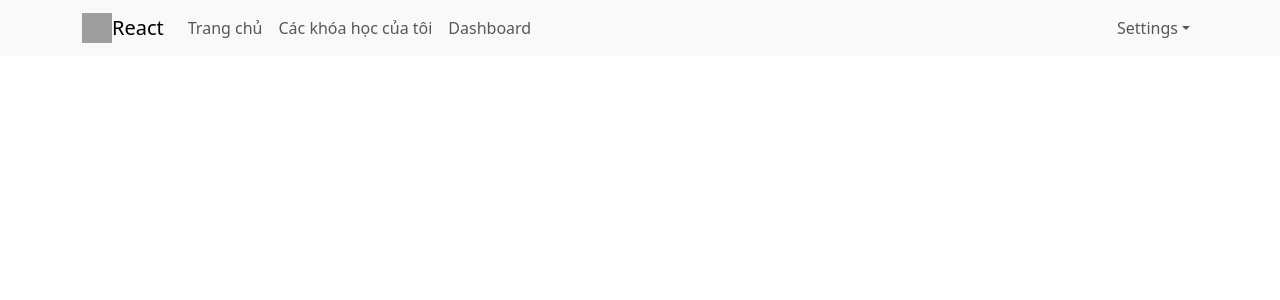
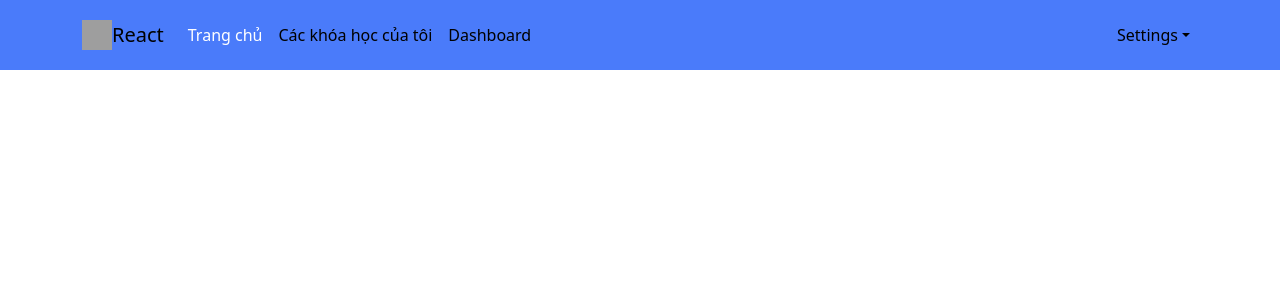
Before and after one commit to vuthanhcong02/React_LMS, a React (Create React App) app: page / in a window 1280 px wide. Shown: the top 300 px of the page. Built offline with nearby package versions, Linux system fonts and the light colour scheme; grey boxes are pictures that could not be loaded.

Commit message:
display active page and customize header

```diff
--- a/src/App.js
+++ b/src/App.js
@@ -1,6 +1,7 @@
 import './App.scss';
 import Header from './components/Layout/Header/Header';
 import { Outlet } from 'react-router-dom';
+import Footer from './components/Layout/Footer/Footer';
 function App() {
   return (
     <div className="app-container">
@@ -15,6 +16,9 @@ function App() {
                 <Outlet/>
             </div>
         </div>
+        <div className='footer-container'>
+            {/* <Footer/> */}
+        </div>
     </div>
   );
 }
--- a/src/App.scss
+++ b/src/App.scss
@@ -7,3 +7,20 @@ body {
     -webkit-font-smoothing: antialiased;
     -moz-osx-font-smoothing: grayscale;
   }
+
+.app-container{
+  .header-container{
+    .bg-body-tertiary{
+      background-color: #4A7BFA !important;
+      height: 70px;
+    }
+    .navbar-collapse{
+      .nav-link{
+        color:black;
+        &.active{
+          color: white;
+        }
+      }
+    }
+  }
+}
--- a/src/components/Layout/Header/Header.js
+++ b/src/components/Layout/Header/Header.js
@@ -2,7 +2,7 @@ import Container from 'react-bootstrap/Container';
 import Nav from 'react-bootstrap/Nav';
 import Navbar from 'react-bootstrap/Navbar';
 import NavDropdown from 'react-bootstrap/NavDropdown';
-import { Link } from 'react-router-dom';
+import { Link, NavLink } from 'react-router-dom';
 function Header() {
   return (
     <Navbar expand="lg" className="bg-body-tertiary">
@@ -20,9 +20,9 @@ function Header() {
         <Navbar.Toggle aria-controls="basic-navbar-nav" />
         <Navbar.Collapse id="basic-navbar-nav">
           <Nav className="me-auto">
-            <Link to="/" className='nav-link'>Trang chủ</Link>
-            <Link to="/my-course" className='nav-link'>Các khóa học của tôi</Link>
-            <Link to="/dashboard" className='nav-link'>Dashboard</Link>
+            <NavLink to="/" className='nav-link'>Trang chủ</NavLink>
+            <NavLink to="/my-course" className='nav-link'>Các khóa học của tôi</NavLink>
+            <NavLink to="/dashboard" className='nav-link'>Dashboard</NavLink>
           </Nav>
           <Nav>
           <NavDropdown title="Settings" id="basic-nav-dropdown">
```
